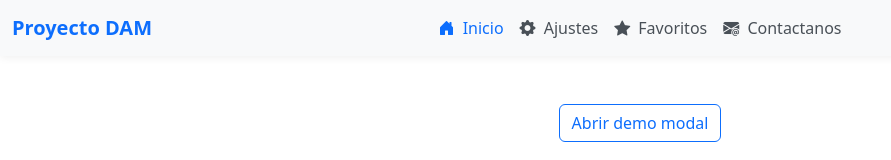
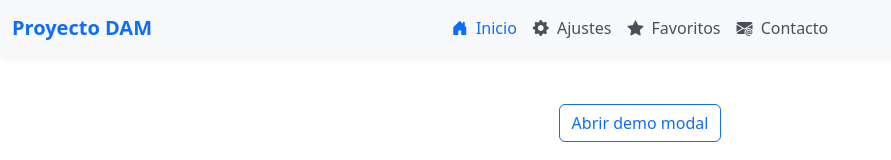
Before and after one commit to AntoSanz/DAM_B_Proyecto, a React (Vite) app in the folder frontend/: page / in a window 1280 px wide. Shown: the top 160 px of the page, without its empty margins (0-891 px from the left). Built offline with nearby package versions, Linux system fonts and the light colour scheme; no server answers.

Commit message:
docs: update contact label
Co-authored-by: Antonio Sanz Pans <aspans@gmail.com>

```diff
--- a/frontend/src/locales/es-ES.js
+++ b/frontend/src/locales/es-ES.js
@@ -4,7 +4,7 @@ const es = {
     home: 'Inicio',
     settings: 'Ajustes',
     favorites: 'Favoritos',
-    contact: 'Contactanos'
+    contact: 'Contacto'
   },
   welcome: {
     title: 'Bienvenido',
```
